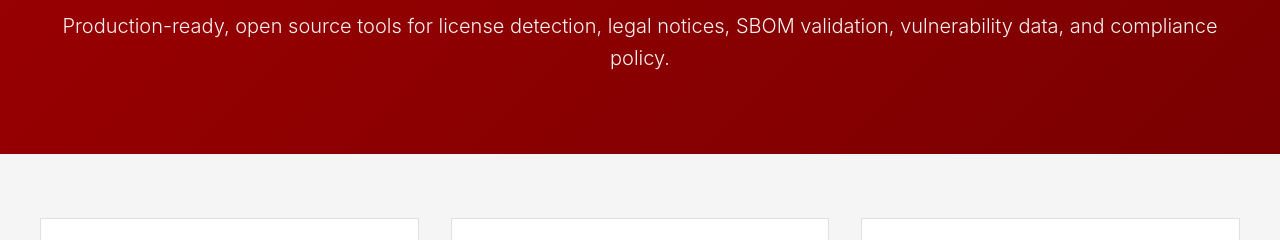
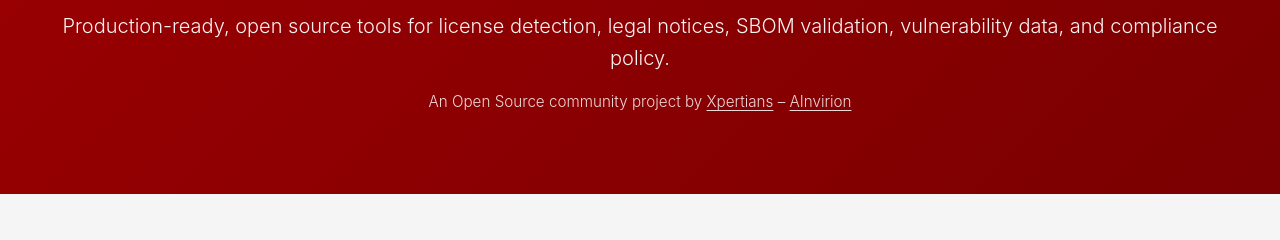
Before and after one commit to SemClone/semcl.one, a plain HTML site: page index.html in a window 1280 px wide. Shown: the part 231-471 px from the top of the page. Drawn offline with Linux system fonts and the light colour scheme.

Commit message:
Hero: add community byline under the subtitle
'An Open Source community project by Xpertians - AInvirion', linking to
www.xpertians.com and ainvirion.com.

```diff
--- a/index.html
+++ b/index.html
@@ -131,6 +131,19 @@
             margin-bottom: 0;
             font-weight: 300;
             opacity: 0.95;
+        }
+
+        .byline {
+            font-size: 0.95rem;
+            margin-top: 1rem;
+            font-weight: 300;
+            opacity: 0.85;
+        }
+
+        .byline a {
+            color: var(--white);
+            text-decoration: underline;
+            text-underline-offset: 3px;
         }
 
         section {
@@ -465,6 +478,7 @@
         <div class="container">
             <h1><strong>Enterprise</strong> OSS Compliance Toolchain</h1>
             <p class="subtitle">Production-ready, open source tools for license detection, legal notices, SBOM validation, vulnerability data, and compliance policy.</p>
+            <p class="byline">An Open Source community project by <a href="https://www.xpertians.com/" target="_blank" rel="noopener noreferrer">Xpertians</a> &ndash; <a href="https://ainvirion.com/" target="_blank" rel="noopener noreferrer">AInvirion</a></p>
         </div>
     </section>
 
```
